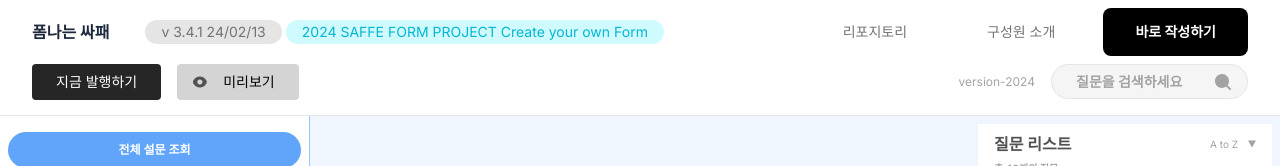
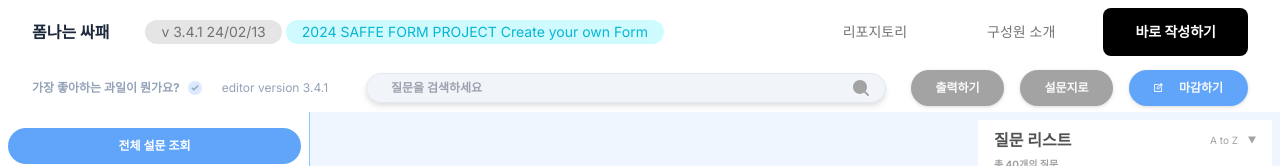
Before and after one commit to SSA-FE/formssafe-fe, a React (Vite) app: page /stat in a window 1280 px wide. Shown: the top 166 px of the page. Built offline with nearby package versions, Linux system fonts and the light colour scheme; no server answers.

Commit message:
FEAT: 상단 툴바 구현

```diff
--- a/src/components/Myspace/SearchBar.tsx
+++ b/src/components/Myspace/SearchBar.tsx
@@ -1,4 +1,4 @@
-import searchIcon from '@/assets/icons/search-icon.svg';
+import checkIcon from '@/assets/icons/search-icon.svg';
 
 interface SearchBarProps {
   placeholder: string;
@@ -17,7 +17,7 @@ const SearchBar = ({ placeholder, bgColor, width }: SearchBarProps) => {
         placeholder={placeholder}
       />
       <button>
-        <img src={searchIcon} alt="검색 아이콘" />
+        <img src={checkIcon} alt="검색 아이콘" />
       </button>
     </div>
   );
--- /dev/null
+++ b/src/components/Statistic/StatSearchBar.tsx
@@ -0,0 +1,26 @@
+import searchIcon from '@/assets/icons/search-icon.svg';
+
+interface SearchBarProps {
+  placeholder: string;
+  bgColor?: string;
+  width?: string;
+}
+
+const StatSearchBar = ({ placeholder }: SearchBarProps) => {
+  return (
+    <div className="flex items-center justify-center flex-1 drop-shadow-md">
+      <div className="w-[520px] h-[30px] pr-4 pl-6 flex items-center justify-between border rounded-full bg-slate-100 border-slate-200 text-slate-100">
+        <input
+          className="text-xs font-bold bg-transparent text-slate-400 "
+          type="text"
+          placeholder={placeholder}
+        />
+        <button>
+          <img src={searchIcon} alt="검색 아이콘" />
+        </button>
+      </div>
+    </div>
+  );
+};
+
+export default StatSearchBar;
--- a/src/components/Statistic/StatTopBar.tsx
+++ b/src/components/Statistic/StatTopBar.tsx
@@ -1,5 +1,39 @@
+import StatSearchBar from '@components/Statistic/StatSearchBar';
+
+import statCheckIcon from '@/assets/icons/stat-check-icon.svg';
+import editIcon from '@/assets/icons/edit-square-icon.svg';
+
 const StatTopBar = () => {
-  return <div>Stat Topbar</div>;
+  return (
+    <div className="w-full h-[48px] flex items-center px-8">
+      {/* text */}
+      <div className="w-[309px] flex text-xs gap-x-2 text-slate-400">
+        <div className="flex items-center justify-between font-bold gap-x-2">
+          <span>가장 좋아하는 과일이 뭔가요?</span>
+          <div className="bg-blue-100 rounded-full w-[14px] h-[14px]">
+            <img src={statCheckIcon} alt="form_check_image" />
+          </div>
+        </div>
+        <div className="px-3">editor version 3.4.1</div>
+      </div>
+
+      <StatSearchBar placeholder="질문을 검색하세요" />
+
+      {/* buttons */}
+      <div className="w-[337px] flex items-center gap-4 text-xs text-slate-50 font-bold">
+        <button className="w-[93px] h-[36px] rounded-full bg-neutral-400 drop-shadow">
+          출력하기
+        </button>
+        <button className="w-[93px] h-[36px] rounded-full bg-neutral-400 drop-shadow">
+          설문지로
+        </button>
+        <button className="w-[119px] h-[36px] px-6 flex items-center gap-x-4 rounded-full bg-blue-400 drop-shadow">
+          <img className="w-[10px] h-[10px]" src={editIcon} alt="edit-icon" />
+          <span>마감하기</span>
+        </button>
+      </div>
+    </div>
+  );
 };
 
 export default StatTopBar;
--- a/src/pages/Stat.tsx
+++ b/src/pages/Stat.tsx
@@ -1,18 +1,17 @@
-import FormToolBar from '@/components/Myspace/FormToolBar';
+import StatTopBar from '@/components/Statistic/StatTopBar';
 import RemoteForm from '@/components/Statistic/remoteForm/RemoteForm';
 import UserResultForm from '@/components/Statistic/userResultForm/UserResultForm';
 
 function Stat() {
   return (
-    <div>
-      <FormToolBar />
-
+    <>
+      <StatTopBar />
       <div className="flex bg-blue-50">
         <UserResultForm />
         <div className="flex-1 h-[2000px]"></div>
         <RemoteForm />
       </div>
-    </div>
+    </>
   );
 }
 
```
Also changed, not shown: src/assets/icons/edit-square-icon.svg (added), src/assets/icons/stat-check-icon.svg (added).
